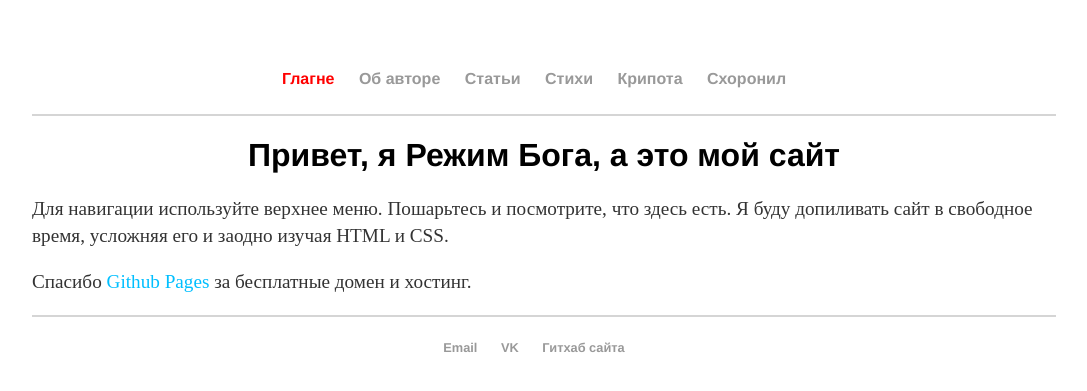
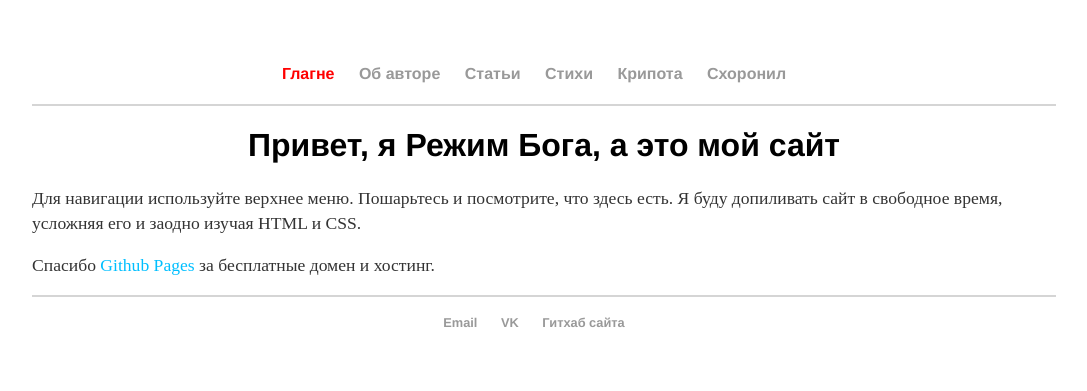
Before and after one commit to G0DMD/G0DMD.github.io, a Jekyll site: the page built from index.html, in a window 1280 px wide. Shown: the top 391 px of the page, without its empty margins (96-1183 px from the left). Built offline with Jekyll 4.4.1, drawn with Linux system fonts in a browser that asks for light colours.

Commit message:
Update main.css

```diff
--- a/css/main.css
+++ b/css/main.css
@@ -5,7 +5,7 @@ body {
 
 nav ul, footer ul {
     font-family:'Helvetica', 'Arial', 'Sans-Serif';
-    padding: 10px;
+    padding: 5px;
     list-style: none;
     font-weight: bold;
     text-align: center;
@@ -38,7 +38,7 @@ h2 {
 }
 
 p {
-    font-size: 1.2em;
+    font-size: 1.1em;
     line-height: 1.4em;
     color: #333;
 }
@@ -56,3 +56,7 @@ ul.posts {
 ul.posts li {
     list-style: none;
 }
+
+div.img1 {
+
+}
```
